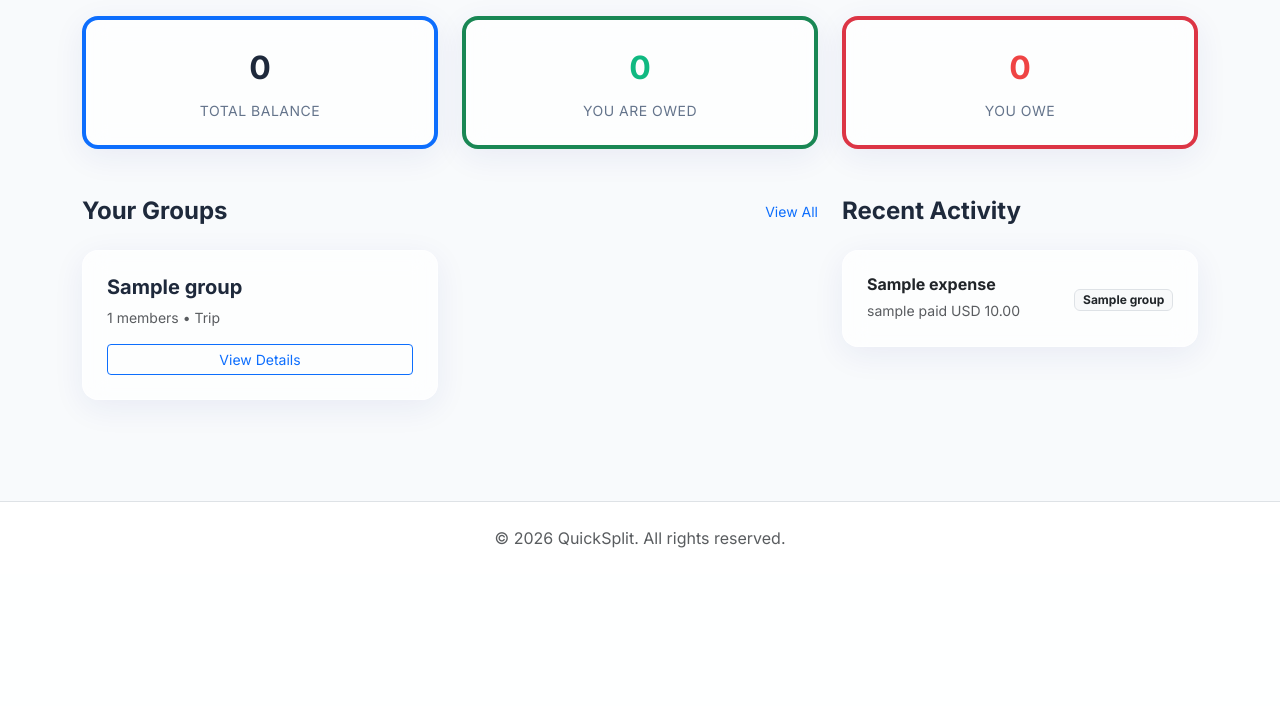
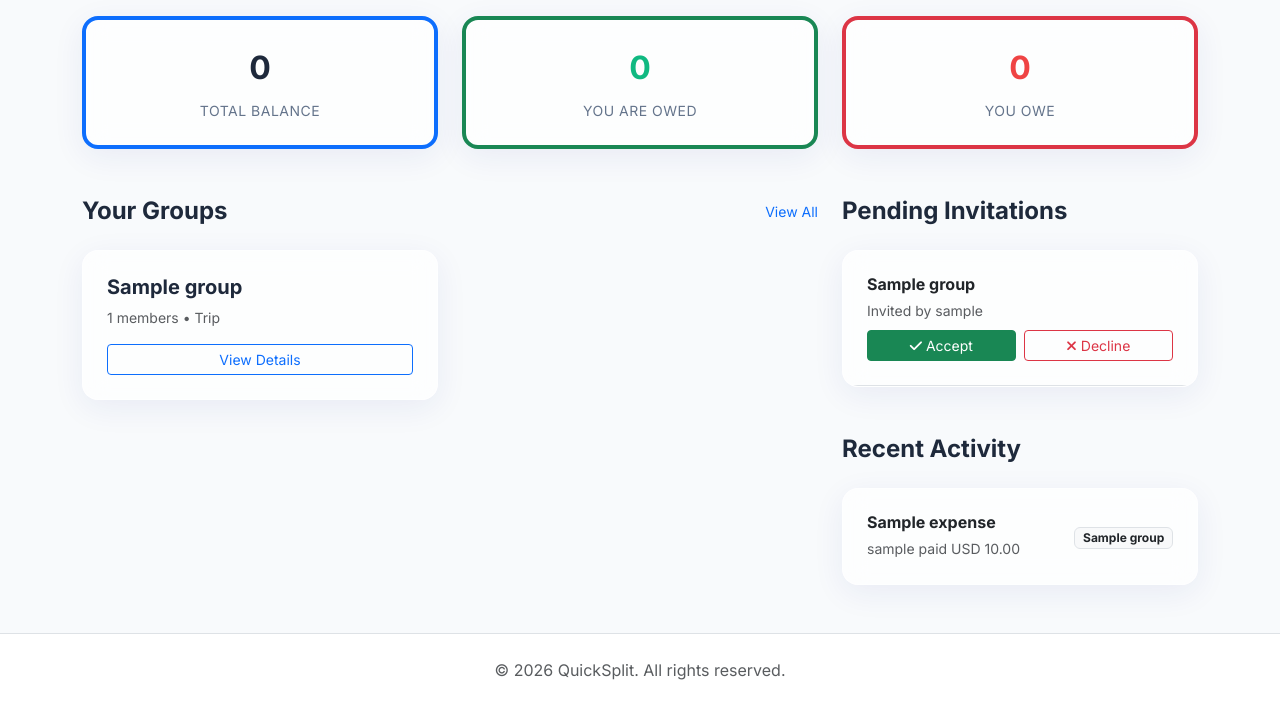
Before and after one commit to sameertech28/QuickSplit, a Django app: page /dashboard/ in a window 1280 px wide. Shown: the part 226-932 px from the top of the page. Before the commit the page ends 774 px from the top, so only its background shows below. Run offline with Django 4.2, Linux system fonts and the light colour scheme; a user stored in the database is signed in; tables that the repository leaves empty hold one stand-in row (values such as "Sample post").

Commit message:
feat: implement invitation system and dashboard integration

```diff
--- a/core/views.py
+++ b/core/views.py
@@ -4,7 +4,7 @@ from django.contrib.auth.decorators import login_required
 from django.contrib import messages
 from django.db.models import Sum, Q, Count
 from .forms import SignUpForm, LoginForm, UserProfileForm
-from groups.models import Group, GroupMember
+from groups.models import Group, GroupMember, Invitation
 from expenses.models import Expense, ExpenseSplit
 
 
@@ -85,6 +85,9 @@ def dashboard_view(request):
         group__in=groups
     ).select_related('paid_by', 'group').order_by('-date')[:10]
 
+    # Fetch pending invitations for this user (case-insensitive)
+    pending_invitations = Invitation.objects.filter(email__iexact=user.email, status='pending').select_related('group', 'invited_by')
+
     context = {
         'groups': groups,
         'total_you_owe': total_you_owe,
@@ -92,6 +95,7 @@ def dashboard_view(request):
         'net_balance': total_owed_to_you - total_you_owe,
         'recent_expenses': recent_expenses,
         'group_count': len(groups),
+        'pending_invitations': pending_invitations,
     }
     return render(request, 'dashboard.html', context)
 
--- a/templates/dashboard.html
+++ b/templates/dashboard.html
@@ -10,7 +10,7 @@
             <p class="text-muted mb-0">Here is an overview of your shared expenses.</p>
         </div>
         <div class="col-md-4 text-md-end mt-3 mt-md-0">
-            <button class="btn btn-primary"><i class="fa-solid fa-plus me-2"></i>New Group</button>
+            <a href="{% url 'groups:create' %}" class="btn btn-primary"><i class="fa-solid fa-plus me-2"></i>New Group</a>
         </div>
     </div>
 
@@ -51,7 +51,7 @@
                         <div class="glass-card h-100 p-4">
                             <h5 class="fw-bold text-truncate">{{ group.name }}</h5>
                             <p class="text-muted small mb-3">{{ group.member_count }} members &bull; {{ group.get_category_display }}</p>
-                            <a href="#" class="btn btn-outline-primary btn-sm w-100">View Details</a>
+                            <a href="{% url 'groups:detail' group.pk %}" class="btn btn-outline-primary btn-sm w-100">View Details</a>
                         </div>
                     </div>
                     {% endfor %}
@@ -61,13 +61,43 @@
                     <i class="fa-solid fa-users fa-3x text-muted mb-3"></i>
                     <h5>No groups yet</h5>
                     <p class="text-muted">Create a group to start sharing expenses.</p>
-                    <button class="btn btn-primary mt-2">Create First Group</button>
+                    <a href="{% url 'groups:create' %}" class="btn btn-primary mt-2">Create First Group</a>
                 </div>
             {% endif %}
         </div>
 
         <!-- Recent Activity -->
         <div class="col-md-4 mt-5 mt-md-0">
+            {% if pending_invitations %}
+            <h4 class="fw-bold mb-4">Pending Invitations</h4>
+            <div class="glass-card p-0 overflow-hidden mb-5">
+                <ul class="list-group list-group-flush">
+                    {% for invite in pending_invitations %}
+                    <li class="list-group-item p-4 bg-transparent border-0 border-bottom">
+                        <div class="d-flex flex-column">
+                            <div class="mb-2">
+                                <h6 class="mb-1 fw-bold">{{ invite.group.name }}</h6>
+                                <small class="text-muted">Invited by {{ invite.invited_by.username }}</small>
+                            </div>
+                            <div class="d-flex gap-2">
+                                <form action="{% url 'groups:accept_invitation' invite.pk %}" method="post" class="flex-grow-1">
+                                    {% csrf_token %}
+                                    <input type="hidden" name="action" value="accept">
+                                    <button type="submit" class="btn btn-success btn-sm w-100"><i class="fa-solid fa-check me-1"></i>Accept</button>
+                                </form>
+                                <form action="{% url 'groups:accept_invitation' invite.pk %}" method="post" class="flex-grow-1">
+                                    {% csrf_token %}
+                                    <input type="hidden" name="action" value="decline">
+                                    <button type="submit" class="btn btn-outline-danger btn-sm w-100"><i class="fa-solid fa-times me-1"></i>Decline</button>
+                                </form>
+                            </div>
+                        </div>
+                    </li>
+                    {% endfor %}
+                </ul>
+            </div>
+            {% endif %}
+
             <h4 class="fw-bold mb-4">Recent Activity</h4>
             <div class="glass-card p-0 overflow-hidden">
                 <ul class="list-group list-group-flush">
```
